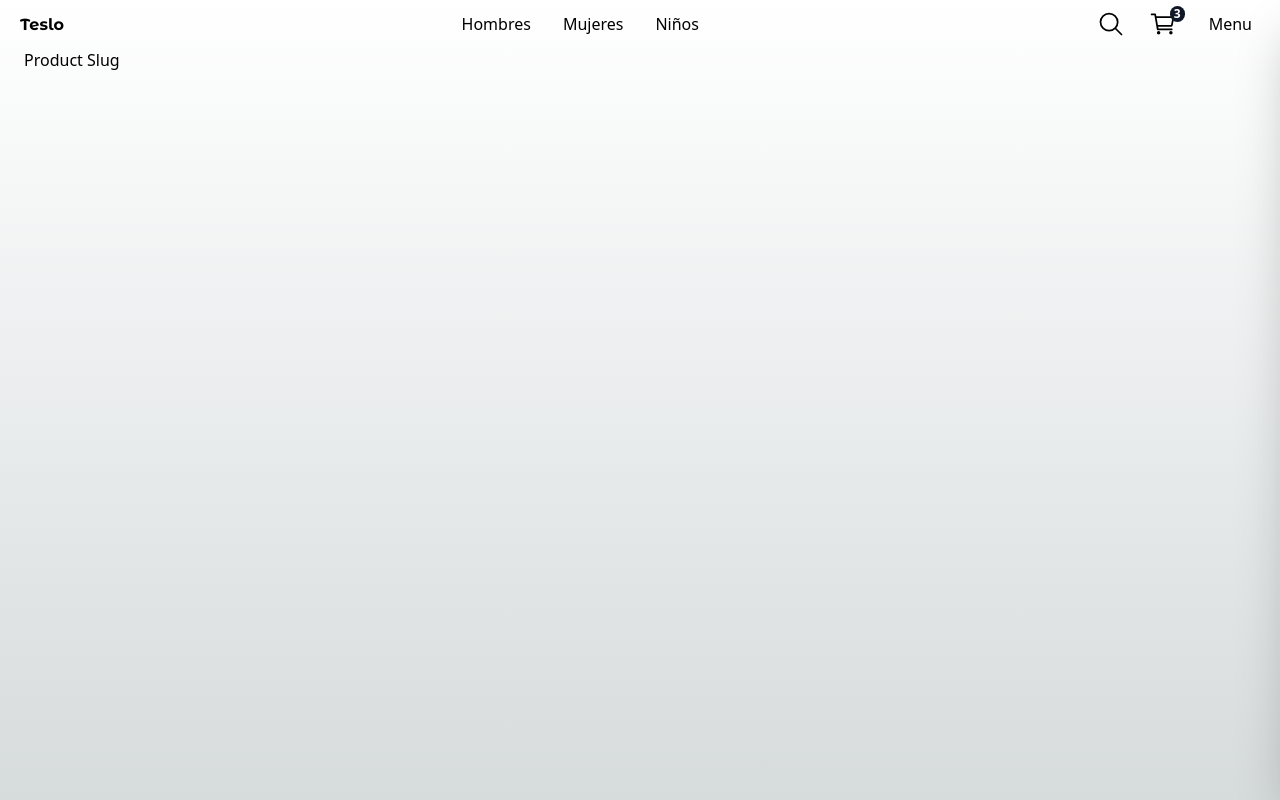
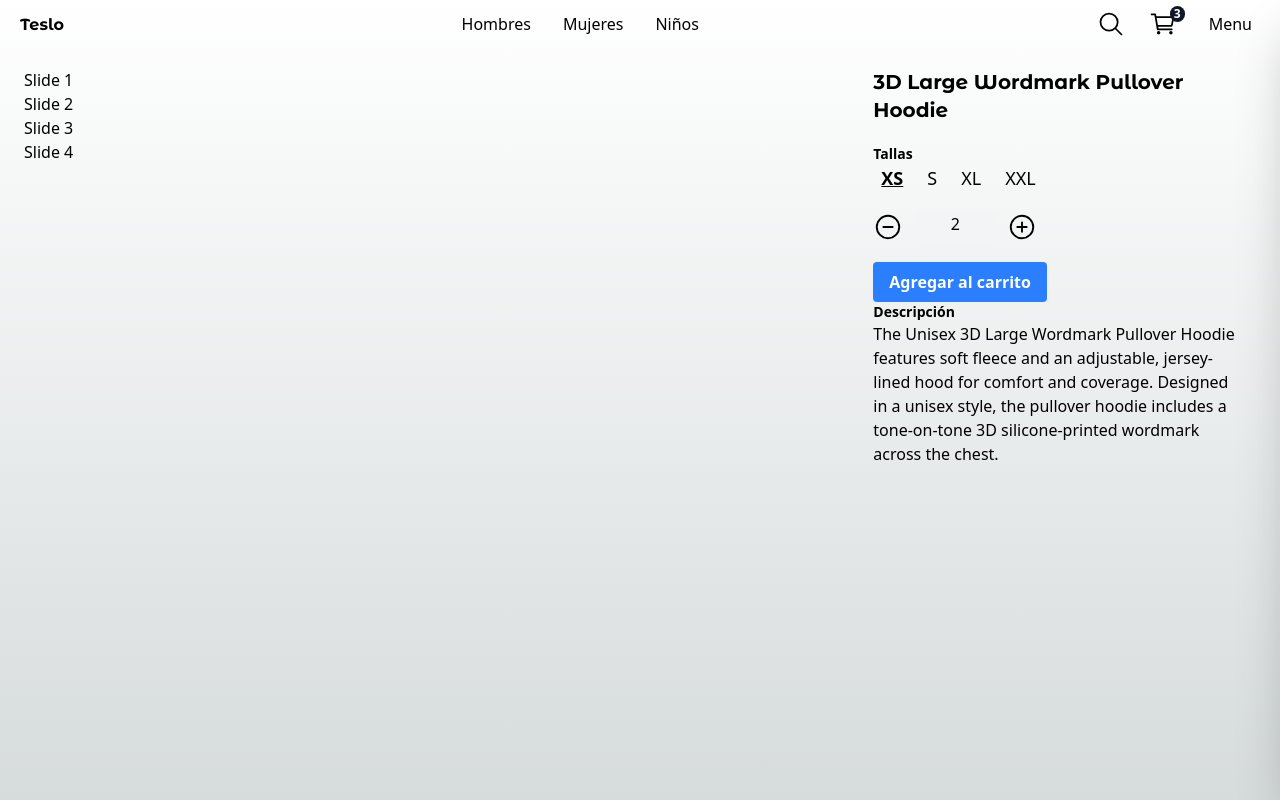
Before and after one commit to ArnedoAlejandro/e-commerce, a Next.js app: page /product/3d_large_wordmark_pullover_hoodie in a window 1280 px wide. Built offline with nearby package versions, Linux system fonts and the light colour scheme.

Commit message:
Creacion de vista de producto

```diff
--- a/package.json
+++ b/package.json
@@ -14,6 +14,7 @@
     "react": "^19.0.0",
     "react-dom": "^19.0.0",
     "react-icons": "^5.5.0",
+    "swiper": "^11.2.6",
     "zustand": "^5.0.3"
   },
   "devDependencies": {
--- a/src/app/(shop)/category/[id]/page.tsx
+++ b/src/app/(shop)/category/[id]/page.tsx
@@ -1,21 +1,41 @@
+import ProductGrid from '@/components/products/product-grid/ProductGrid'
+import TitleMenu from '@/components/ui/top-menu/title/TitleMenu'
+import { Category } from '@/interface'
+import { initialData } from '@/seed/seed'
 import { notFound } from 'next/navigation'
-import React from 'react'
+
 
 interface Props {
   params: { id: string }
 }
 
-const CategoryId = ( {params}: Props) => {
+const CategoryId = async ({ params }: Props) => {
 
-  const { id } = params
+  const { id } = await params
 
-  if( id !== 'men' && id !== 'women' && id !== 'kid' ) {
+
+  const products = initialData.products.filter(product => product.gender === id)
+
+  const gender : Record<Category,string> = {
+    "men" : "Hombre",
+    "women" : "Mujer",
+    "kid" : "Niño",
+    "unisex" : "Unisex"
+  }
+
+
+
+  if (id !== 'men' && id !== 'women' && id !== 'kid') {
     notFound()
   }
 
 
   return (
-    <div>Category Id</div>
+    <>
+      <TitleMenu  title={`Articulos de ${ gender[id] }` } subtitle="Todos los productos" className="mb-2"/>
+
+      <ProductGrid products={products} />
+    </>
   )
 }
 
--- a/src/app/(shop)/product/[slug]/page.tsx
+++ b/src/app/(shop)/product/[slug]/page.tsx
@@ -1,8 +1,51 @@
+import CuantitySelector from "@/components/product/cuantity-selector/CuantitySelector"
+import SizeSelector from "@/components/product/size-selector/SizeSelector"
+import ProductSlideshow from "@/components/product/slideshow/ProductSlideshow"
+import { titleFont } from "@/config/fonts"
+import { initialData } from "@/seed/seed"
+import { notFound } from "next/navigation"
+
+interface Props {
+  params: {
+    slug: string
+  }
+}
+
+const ProductSlug = async ({ params }: Props) => {
+  const { slug } = params
+
+  const product = initialData.products.find(product => product.slug === slug)
+
+  if (!product) {
+    notFound()
+  }
+
+  return (
+    <div className="mt-5 mb-20 grid grid-cols-1 md:grid-cols-3 gap-3">
+      <div className="col-span-1 md:col-span-2">
+        <ProductSlideshow  title={ product.title} images={product.images}/>
+      </div>
+
+      <div className="col-span-1 px-5">
+        <h1 className={`${titleFont.className} antialiased font-bold text-xl`}>{product.title}</h1>
+
+        {/* Selector de talle */}
+        <SizeSelector selectedSize={product.sizes[0]} availableSize={product.sizes} />
+
+        {/* Selector de cantidad */}
+        <CuantitySelector quantity={2}/>
 
 
-const ProductSlug = () => {
-  return (
-    <div>Product Slug</div>
+        <button className="bg-blue-500 hover:bg-blue-700 text-white font-bold py-2 px-4 rounded mt-5">
+          Agregar al carrito
+        </button>
+
+        <h3 className="font-bold text-sm">Descripción</h3>
+        <p className="font-light">
+          {product.description}
+        </p>
+      </div>
+    </div>
   )
 }
 
--- /dev/null
+++ b/src/app/(shop)/product/not-found.tsx
@@ -0,0 +1,8 @@
+
+import PageNotFound from '@/components/ui/not-found/PageNotFound'
+
+export default function NotFound() {
+  return (
+    <PageNotFound/>
+  )
+}
--- a/src/components/index.ts
+++ b/src/components/index.ts
@@ -2,6 +2,10 @@
 
 export * from "./products/product-grid/ProductGrid";
 export * from "./products/product-grid/ProductGridItem";
+
+export * from "./product/slideshow/ProductSlideshow";
+export * from "./product/size-selector/SizeSelector";
+export * from "./product/cuantity-selector/CuantitySelector";
 
 
 export * from "./ui/top-menu/TopMenu";
--- /dev/null
+++ b/src/components/product/cuantity-selector/CuantitySelector.tsx
@@ -0,0 +1,27 @@
+"use client"
+import  { useState } from 'react'
+import { IoAddCircleOutline,  IoRemoveCircleOutline } from 'react-icons/io5'
+
+interface Props {
+  quantity: number
+}
+const CuantitySelector = ( { quantity }: Props) => {
+
+  const [ counter, setCounter ] = useState(quantity)
+
+  const onCuantityChange = ( value : number ) => {
+    if(counter + value <= 0) return
+    setCounter( counter + value )
+
+  }
+
+  return (
+    <div className='flex '>
+      <button onClick={ () => onCuantityChange(-1) } ><IoRemoveCircleOutline  size={30}/></button>
+      <span className='w-20 mx-3 px-5 rounded-md bg-gray-100 text-center'>{counter}</span>
+      <button onClick={ () => onCuantityChange(+1)}><IoAddCircleOutline  size={30}/></button>
+    </div>
+  )
+}
+
+export default CuantitySelector
--- /dev/null
+++ b/src/components/product/size-selector/SizeSelector.tsx
@@ -0,0 +1,37 @@
+import { Size } from "@/interface"
+import clsx from "clsx"
+
+interface Props {
+  selectedSize: Size
+  availableSize : Size[]
+}
+const SizeSelector = ({ selectedSize, availableSize}: Props) => {
+  return (
+    <div className="my-5 ">
+      <h3 className="font-bold text-sm">Tallas</h3>
+
+      <div className="flex gap-2">
+
+        {
+          availableSize.map( size => (
+            <button
+              key={size}
+              className={
+                clsx(
+                  "mx-2 hover:underline text-lg cursor-pointer",{
+                    "font-bold underline": size === selectedSize
+                  }
+                )
+              }
+            >
+              {size}
+            </button>
+          ))
+        }
+
+      </div>
+    </div>
+  )
+}
+
+export default SizeSelector
--- /dev/null
+++ b/src/components/product/slideshow/ProductSlideshow.tsx
@@ -0,0 +1,29 @@
+"use client"
+import { Swiper, SwiperSlide } from 'swiper/react'
+
+interface Props {
+  images : string[];
+  title: string;
+  className?: string
+}
+const ProductSlideshow = ( { images, title, className}: Props) => {
+
+
+  return (
+    <div className={className}>
+      <Swiper
+      spaceBetween={50}
+      slidesPerView={3}
+      onSlideChange={() => console.log('slide change')}
+      onSwiper={(swiper) => console.log(swiper)}
+    >
+      <SwiperSlide>Slide 1</SwiperSlide>
+      <SwiperSlide>Slide 2</SwiperSlide>
+      <SwiperSlide>Slide 3</SwiperSlide>
+      <SwiperSlide>Slide 4</SwiperSlide>
+    </Swiper>
+  </div>
+  )
+}
+
+export default ProductSlideshow
--- a/src/interface/product.interface.ts
+++ b/src/interface/product.interface.ts
@@ -4,13 +4,14 @@ export interface Product {
   images: string[];
   inStock: number;
   price: number;
-  sizes: ValidSizes[];
+  sizes: Size[];
   slug: string;
   tags: string[];
   title: string;
   type: ValidTypes;
-  gender: 'men'|'women'|'kid'|'unisex'
+  gender: Category
 }
 
-export type ValidSizes = 'XS'|'S'|'M'|'L'|'XL'|'XXL'|'XXXL';
+export type Category = 'men'|'women'|'kid'|'unisex';
+export type Size = 'XS'|'S'|'M'|'L'|'XL'|'XXL'|'XXXL';
 export type ValidTypes = 'shirts'|'pants'|'hoodies'|'hats';
```
Also changed, not shown: 1 other file (tests, documents, lock files or other folders).
